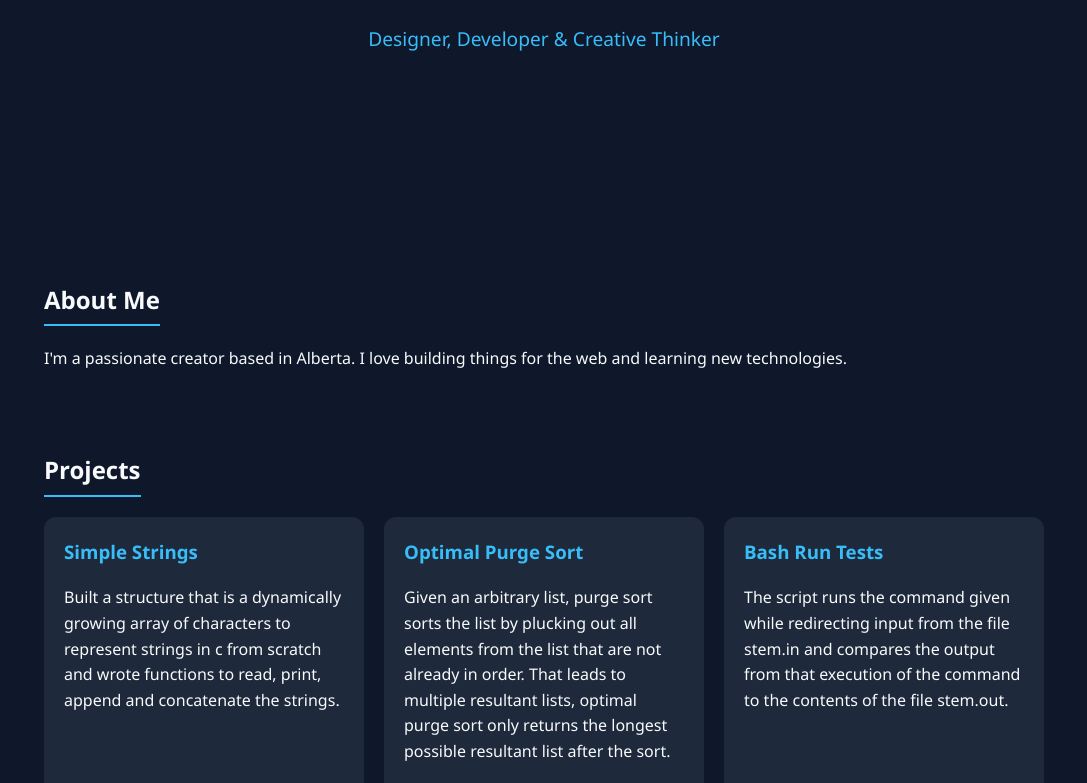
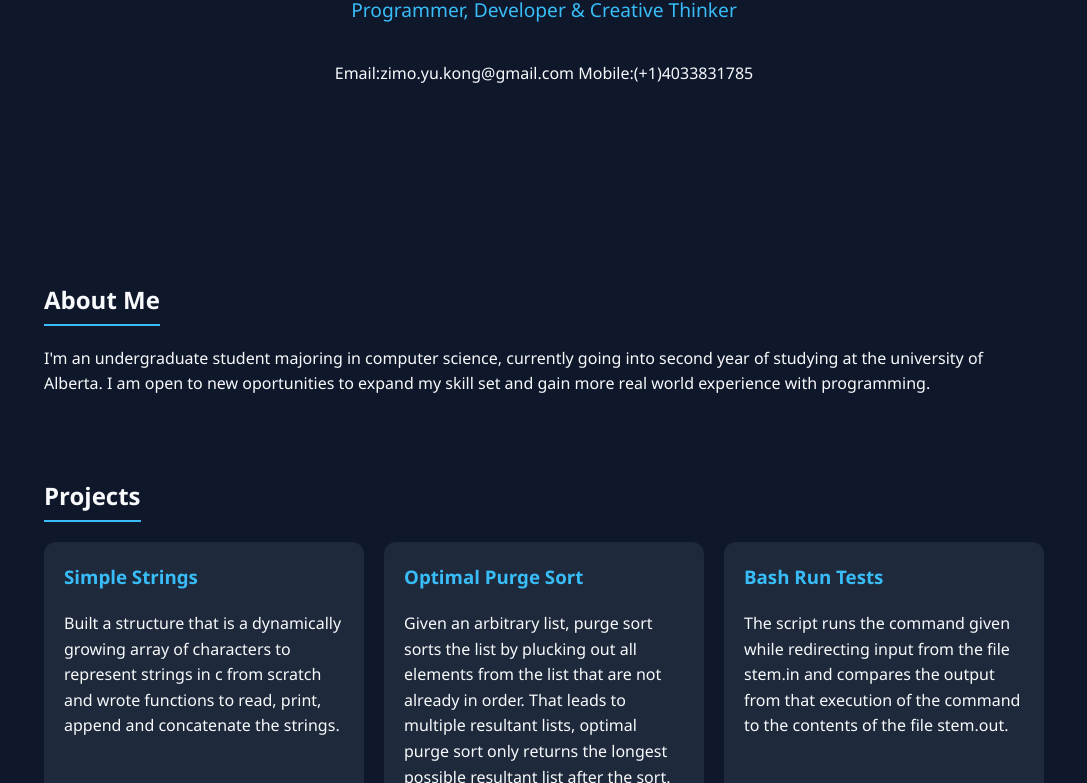
Before and after one commit to zimoykong/zimoykong.github.io, a plain HTML site: page index.html in a window 1280 px wide. Shown: the part 317-1100 px from the top of the page, without its empty margins (96-1183 px from the left). Drawn offline with Linux system fonts and the light colour scheme.

Commit message:
Update index.html

```diff
--- a/index.html
+++ b/index.html
@@ -112,14 +112,15 @@
 
     <header>
         <h1>Hi, I'm Zimo Kong</h1>
-        <p class="tagline">Designer, Developer & Creative Thinker</p>
+        <p class="tagline">Programmer, Developer & Creative Thinker</p>
+        <p>Email:zimo.yu.kong@gmail.com   Mobile:(+1)4033831785</p>
     </header>
 
     <div class="container">
 
         <section id="about">
             <h2>About Me</h2>
-            <p>I'm a passionate creator based in Alberta. I love building things for the web and learning new technologies.</p>
+            <p>I'm an undergraduate student majoring in computer science, currently going into second year of studying at the university of Alberta. I am open to new oportunities to expand my skill set and gain more real world experience with programming.</p>
         </section>
 
         <section id="projects">
```
